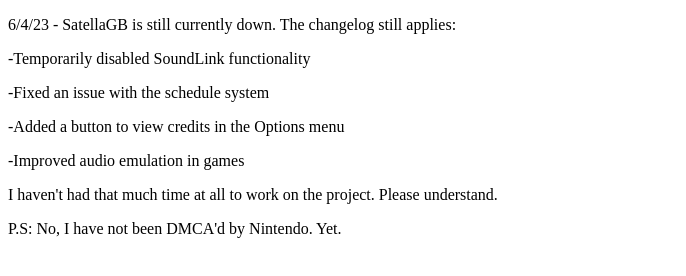
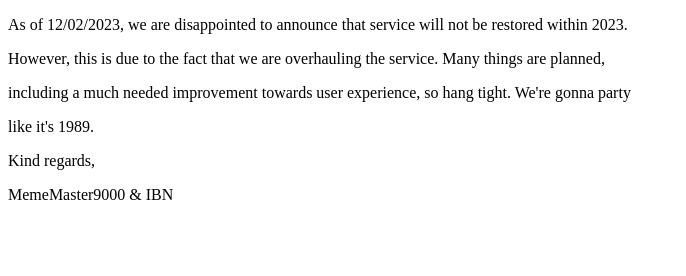
Before and after one commit to satellagb/satellagb.github.io, a plain HTML site: page index.html in a window 1280 px wide. Shown: the whole page, without its empty margins (0-686 px from the left). Drawn offline with Linux system fonts and the light colour scheme.

Commit message:
Update index.html

```diff
--- a/index.html
+++ b/index.html
@@ -1,17 +1,15 @@
 <!DOCTYPE html>
 <html>
   <head>
-    <title>SatellaGB PUBLIC BETA</title>
+    <title>SatellaGB - Under Construction</title>
   </head>
   <body>
-    <p>6/4/23 - SatellaGB is still currently down. The changelog still applies:</p>
+    <p>As of 12/02/2023, we are disappointed to announce that service will not be restored within 2023.</p>
+    <p>However, this is due to the fact that we are overhauling the service. Many things are planned,</p>
+    <p>including a much needed improvement towards user experience, so hang tight. We're gonna party</p>
+    <p>like it's 1989.</p>
     <p></p>
-    <p>-Temporarily disabled SoundLink functionality</p>
-    <p>-Fixed an issue with the schedule system</p>
-    <p>-Added a button to view credits in the Options menu</p>
-    <p>-Improved audio emulation in games</p>
-    <p></p>
-    <p>I haven't had that much time at all to work on the project. Please understand.</p>
-    <p>P.S: No, I have not been DMCA'd by Nintendo. Yet.</p>
+    <p>Kind regards,</p>
+    <p>MemeMaster9000 & IBN</p>
   </body>
 </html>
```
